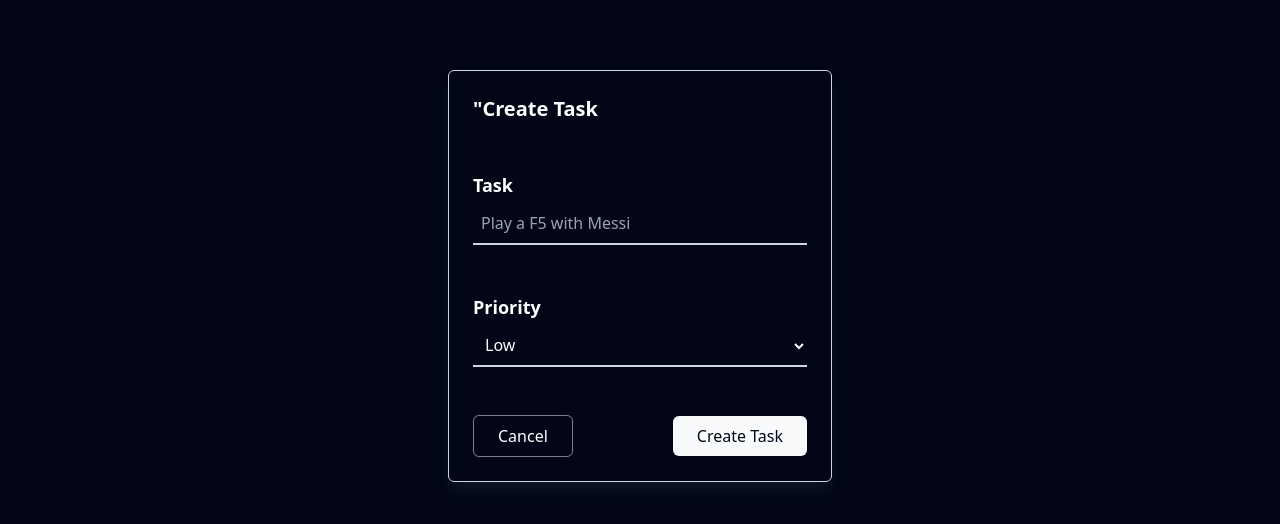
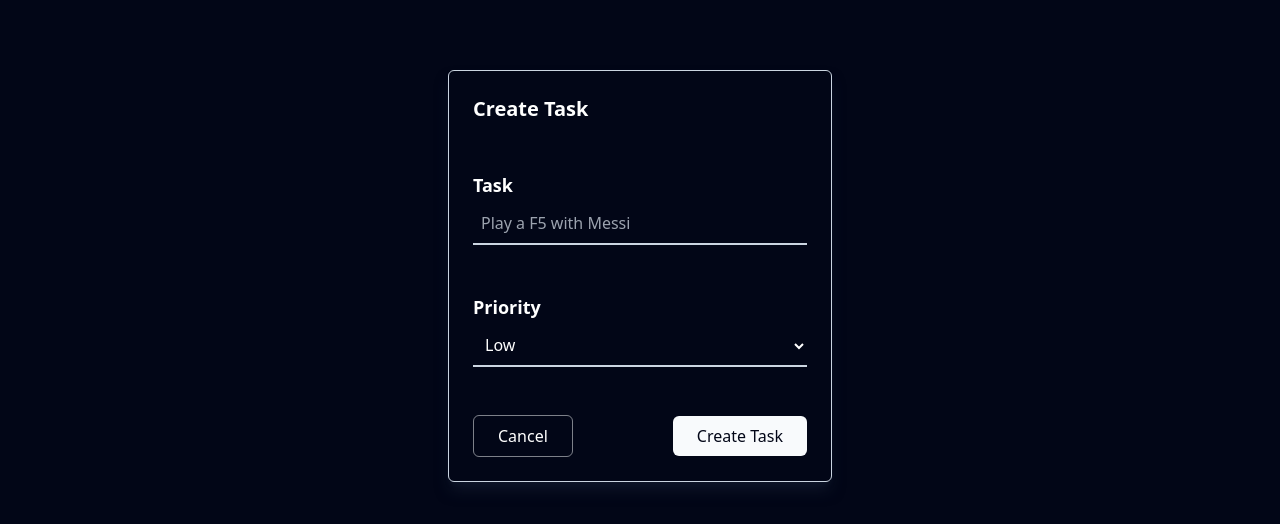
Before and after one commit to nicoplacente/todo-app, a Next.js app: page /new-task in a window 1280 px wide. Shown: the part 214-738 px from the top of the page. Built offline with nearby package versions, Linux system fonts and the light colour scheme.

Commit message:
creo que ahora funciona

```diff
--- a/src/actions/tasks-actions.ts
+++ b/src/actions/tasks-actions.ts
@@ -20,7 +20,6 @@ export async function createTask(formData: FormData) {
   });
 
   redirect("/");
-  revalidatePath("/");
 }
 
 export async function updateTask(formData: FormData) {
@@ -42,7 +41,6 @@ export async function updateTask(formData: FormData) {
     },
   });
   redirect("/");
-  revalidatePath("/");
 }
 
 export async function deleteTask(formData: FormData) {
--- a/src/app/page.tsx
+++ b/src/app/page.tsx
@@ -1,6 +1,9 @@
 import SectionContainer from "@/components/section-container";
 import TasksCard from "@/components/tasks-card";
-export default function Home() {
+
+export const dynamic = "force-dynamic";
+
+export default async function Home() {
   return (
     <main>
       <SectionContainer>
--- a/src/app/task/[id]/edit/page.tsx
+++ b/src/app/task/[id]/edit/page.tsx
@@ -13,8 +13,7 @@ export default async function TaskEdit({ params }: { params: { id: string } }) {
 
   return (
     <SectionContainer>
-      {/* <CreateTask task={taskFound} /> */}
-      <CreateTask />
+      <CreateTask task={taskFound} />
     </SectionContainer>
   );
 }
--- a/src/components/create-task.tsx
+++ b/src/components/create-task.tsx
@@ -1,83 +1,21 @@
-// import { createTask, updateTask } from "@/actions/tasks-actions";
-// import { Task } from "@prisma/client";
-// import Link from "next/link";
-// import ToggleButton from "./toggle-button";
-
-// export default function CreateTask({ task }: { task?: Task }) {
-//   const functionAction = task?.id ? updateTask : createTask;
-
-//   return (
-//     <form
-//       action={functionAction}
-//       className="border border-slate-300 p-6 w-full max-w-96 rounded-md flex flex-col gap-12 shadow-slate-900 shadow-lg"
-//     >
-//       <input type="hidden" name="id" value={task?.id} />
-//       <h2 className="font-bold text-xl">
-//         {" "}
-//         {task?.id ? "Update Task" : "Create Task"}
-//       </h2>
-//       <div className="flex flex-col gap-1">
-//         <label className="font-semibold text-lg">Task</label>
-//         <input
-//           type="text"
-//           placeholder="Play a F5 with Messi"
-//           name="name"
-//           className="bg-transparent border-b-2 p-2 border-slate-300 outline-none"
-//           defaultValue={task?.name}
-//         />
-//       </div>
-
-//       <div className="flex flex-col gap-1">
-//         <label className="font-semibold text-lg">Priority</label>
-//         <select
-//           name="priority"
-//           className="bg-transparent border-b-2 p-2 border-slate-300 outline-none text-white"
-//           defaultValue={task?.priority}
-//         >
-//           <option value="low" className="bg-slate-950">
-//             Low
-//           </option>
-//           <option value="medium" className="bg-slate-950">
-//             Medium
-//           </option>
-//           <option value="high" className="bg-slate-950">
-//             High
-//           </option>
-//         </select>
-//       </div>
-
-//       {task?.id && <ToggleButton isCompleted={task?.isCompleted} />}
-
-//       <div className="flex items-center justify-between">
-//         <Link
-//           href="/"
-//           className="border border-slate-50/50 rounded-md py-2 px-6 hover:bg-slate-900 transition duration-300"
-//         >
-//           Cancel
-//         </Link>
-//         <button
-//           type="submit"
-//           className="bg-slate-50 rounded-md text-slate-950 py-2 px-6 hover:bg-slate-300 transition duration-300"
-//         >
-//           {task?.id ? "Update Task" : "Create Task"}
-//         </button>
-//       </div>
-//     </form>
-//   );
-// }
-
 import { createTask, updateTask } from "@/actions/tasks-actions";
 import { Task } from "@prisma/client";
 import Link from "next/link";
 import ToggleButton from "./toggle-button";
 
-export default function CreateTask() {
+export default function CreateTask({ task }: { task?: Task }) {
+  const functionAction = task?.id ? updateTask : createTask;
+
   return (
     <form
-      action={createTask}
+      action={functionAction}
       className="border border-slate-300 p-6 w-full max-w-96 rounded-md flex flex-col gap-12 shadow-slate-900 shadow-lg"
     >
-      <h2 className="font-bold text-xl">"Create Task</h2>
+      <input type="hidden" name="id" value={task?.id} />
+      <h2 className="font-bold text-xl">
+        {" "}
+        {task?.id ? "Update Task" : "Create Task"}
+      </h2>
       <div className="flex flex-col gap-1">
         <label className="font-semibold text-lg">Task</label>
         <input
@@ -85,6 +23,7 @@ export default function CreateTask() {
           placeholder="Play a F5 with Messi"
           name="name"
           className="bg-transparent border-b-2 p-2 border-slate-300 outline-none"
+          defaultValue={task?.name}
         />
       </div>
 
@@ -93,6 +32,7 @@ export default function CreateTask() {
         <select
           name="priority"
           className="bg-transparent border-b-2 p-2 border-slate-300 outline-none text-white"
+          defaultValue={task?.priority}
         >
           <option value="low" className="bg-slate-950">
             Low
@@ -106,6 +46,8 @@ export default function CreateTask() {
         </select>
       </div>
 
+      {task?.id && <ToggleButton isCompleted={task?.isCompleted} />}
+
       <div className="flex items-center justify-between">
         <Link
           href="/"
@@ -117,7 +59,7 @@ export default function CreateTask() {
           type="submit"
           className="bg-slate-50 rounded-md text-slate-950 py-2 px-6 hover:bg-slate-300 transition duration-300"
         >
-          Create Task
+          {task?.id ? "Update Task" : "Create Task"}
         </button>
       </div>
     </form>
--- a/src/components/tasks-card.tsx
+++ b/src/components/tasks-card.tsx
@@ -1,6 +1,7 @@
 import prisma from "@/utils/prisma";
 import DeleteButton from "./delete-button-task";
 import Link from "next/link";
+
 export default async function TasksCard() {
   const allTasks = await prisma.task.findMany();
   return (
```
Also changed, not shown: 1 other file (tests, documents, lock files or other folders).
